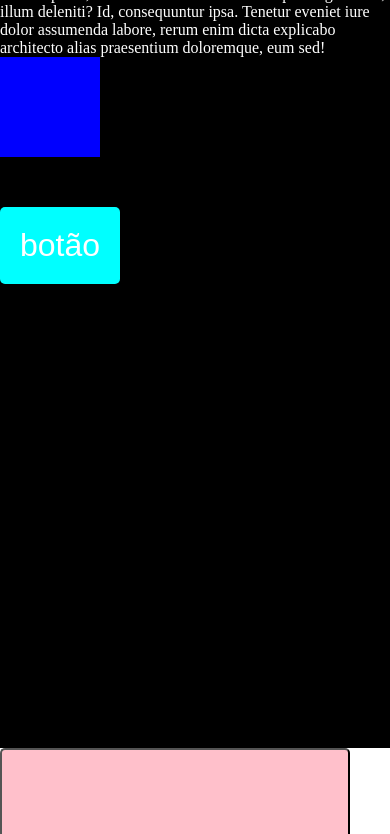
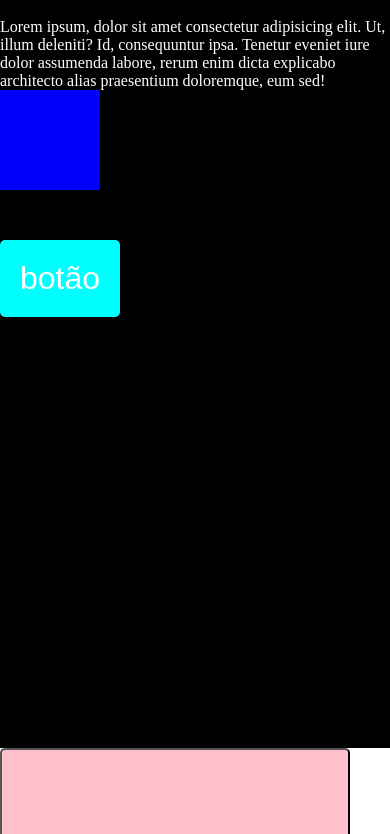
Before and after one commit to fabiosardinha/codeboost, a plain HTML site: page modulo/sass/index.html in a window 390 px wide. Shown: the part 89-923 px from the top of the page. Drawn offline with Linux system fonts and the light colour scheme.

Commit message:
SASS - Media Query

```diff
--- a/modulo/sass/scss/_home.scss
+++ b/modulo/sass/scss/_home.scss
@@ -22,6 +22,19 @@
     height: 100px;
     background-color: blue;
   }
+  @include reponsive(1200px) {
+    .text {
+      h1 {
+        height: 70px;
+      }
+    }
+
+  }
+  @include reponsive(480px){
+    .text {
+      flex-direction: row;
+    }
+  }
 }
 
 .s-hero {
@@ -36,7 +49,6 @@
     cursor: pointer;
     &:hover {
       background-color: rgb(9, 179, 179);
-
     }
   }
 }
--- a/modulo/sass/scss/_mixins.scss
+++ b/modulo/sass/scss/_mixins.scss
@@ -15,3 +15,9 @@
   border-radius: 5px;
   @include flex-element(center,center ,row);
 }
+
+@mixin reponsive($screenWidth) {
+  @media (max-width: $screenWidth) {
+    @content;
+  }
+}
```
Also changed, not shown: modulo/sass/css/main.css, 1 other file.
